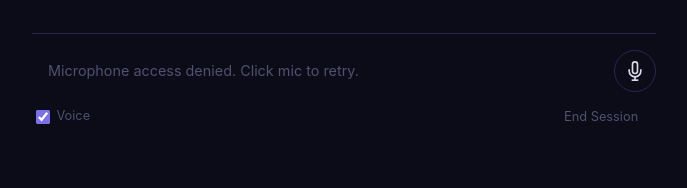
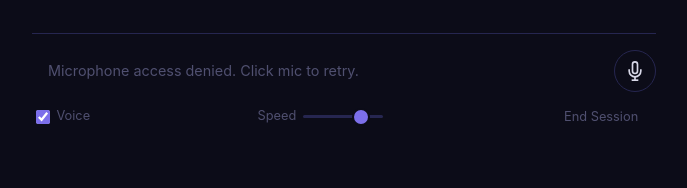
Before and after one commit to akrusz/meditation-pal, a Flask app: page /session in a window 1280 px wide. Shown: the part 670-858 px from the top of the page, without its empty margins (296-983 px from the left). Run offline with Flask 3, Linux system fonts and the light colour scheme; parts of the project's set-up code (start-up, migrations or seed data) failed here and were passed over; some libraries are stand-ins or nearby versions.

Commit message:
speech speed

```diff
--- a/config/default.yaml
+++ b/config/default.yaml
@@ -14,7 +14,7 @@ stt:
 tts:
   engine: macos  # macos, piper, parakeet, elevenlabs
   voice: "Zoe (Premium)"
-  rate: 180  # words per minute
+  rate: 160  # words per minute
 
   # Parakeet options (if engine: parakeet)
   # model_name: nvidia/parakeet-tts-1.1b
--- a/src/web/app.py
+++ b/src/web/app.py
@@ -320,6 +320,13 @@ def _register_socketio_events(socketio: SocketIO, app: Flask) -> None:
             "audio": audio,
         })
 
+    @socketio.on("set_tts_rate")
+    def handle_set_tts_rate(data):
+        rate = data.get("rate")
+        if rate and isinstance(rate, (int, float)):
+            rate = max(80, min(180, int(rate)))
+            app.server_tts.set_rate(rate)
+
     @socketio.on("audio_data")
     def handle_audio_data(data):
         """Receive raw PCM float32 audio and transcribe with Whisper.
--- a/src/web/static/css/style.css
+++ b/src/web/static/css/style.css
@@ -657,6 +657,25 @@ input[type="range"]::-moz-range-thumb {
     user-select: none;
 }
 
+.speed-control {
+    display: flex;
+    align-items: center;
+    gap: 0.4rem;
+}
+
+.speed-label {
+    font-size: 0.8rem;
+    color: var(--text-muted);
+    white-space: nowrap;
+    user-select: none;
+}
+
+.speed-control input[type="range"] {
+    width: 80px;
+    height: 3px;
+    margin: 0;
+}
+
 .btn-end {
     font-size: 0.8rem;
     padding: 0.4rem 0.8rem;
--- a/src/web/static/js/session.js
+++ b/src/web/static/js/session.js
@@ -11,6 +11,7 @@
     const voiceStatus = document.getElementById('voice-status');
     const ttsToggle = document.getElementById('tts-toggle');
     const endBtn = document.getElementById('end-btn');
+    const speedSlider = document.getElementById('speed-slider');
     const typingEl = document.getElementById('typing-indicator');
     const timerEl = document.getElementById('timer');
     const orbEl = document.getElementById('orb');
@@ -25,6 +26,7 @@
     let sessionId = null;          // stable ID that survives socket reconnections
     let initialConnectDone = false; // distinguishes first connect from reconnects
     let queuedSpeech = null;       // opener TTS queued until user gesture (mic permission)
+    let ttsRate = 160;             // speech rate in WPM — synced to server + browser TTS
     const synth = window.speechSynthesis || null;
     let preferredVoice = null;
 
@@ -103,6 +105,10 @@
         // Event listeners
         voiceBtn.addEventListener('click', toggleVoice);
         endBtn.addEventListener('click', endSession);
+        speedSlider.addEventListener('input', function () {
+            ttsRate = parseInt(speedSlider.value);
+            socket.emit('set_tts_rate', { rate: ttsRate });
+        });
 
         // Start session
         socket.emit('start_session', params);
@@ -555,7 +561,7 @@
         synth.cancel();
 
         var utterance = new SpeechSynthesisUtterance(text);
-        utterance.rate = 0.9;
+        utterance.rate = ttsRate / 180;  // convert WPM to browser rate (180 WPM ≈ 1.0)
         utterance.pitch = 0.95;
 
         if (preferredVoice) {
--- a/src/web/templates/session.html
+++ b/src/web/templates/session.html
@@ -39,6 +39,10 @@
                 <input type="checkbox" id="tts-toggle" checked>
                 <span class="toggle-text">Voice</span>
             </label>
+            <div class="speed-control" title="Speech rate">
+                <label class="speed-label" for="speed-slider">Speed</label>
+                <input type="range" id="speed-slider" min="80" max="180" value="160" step="10">
+            </div>
             <button id="end-btn" class="btn btn-end">End Session</button>
         </div>
     </div>
```
